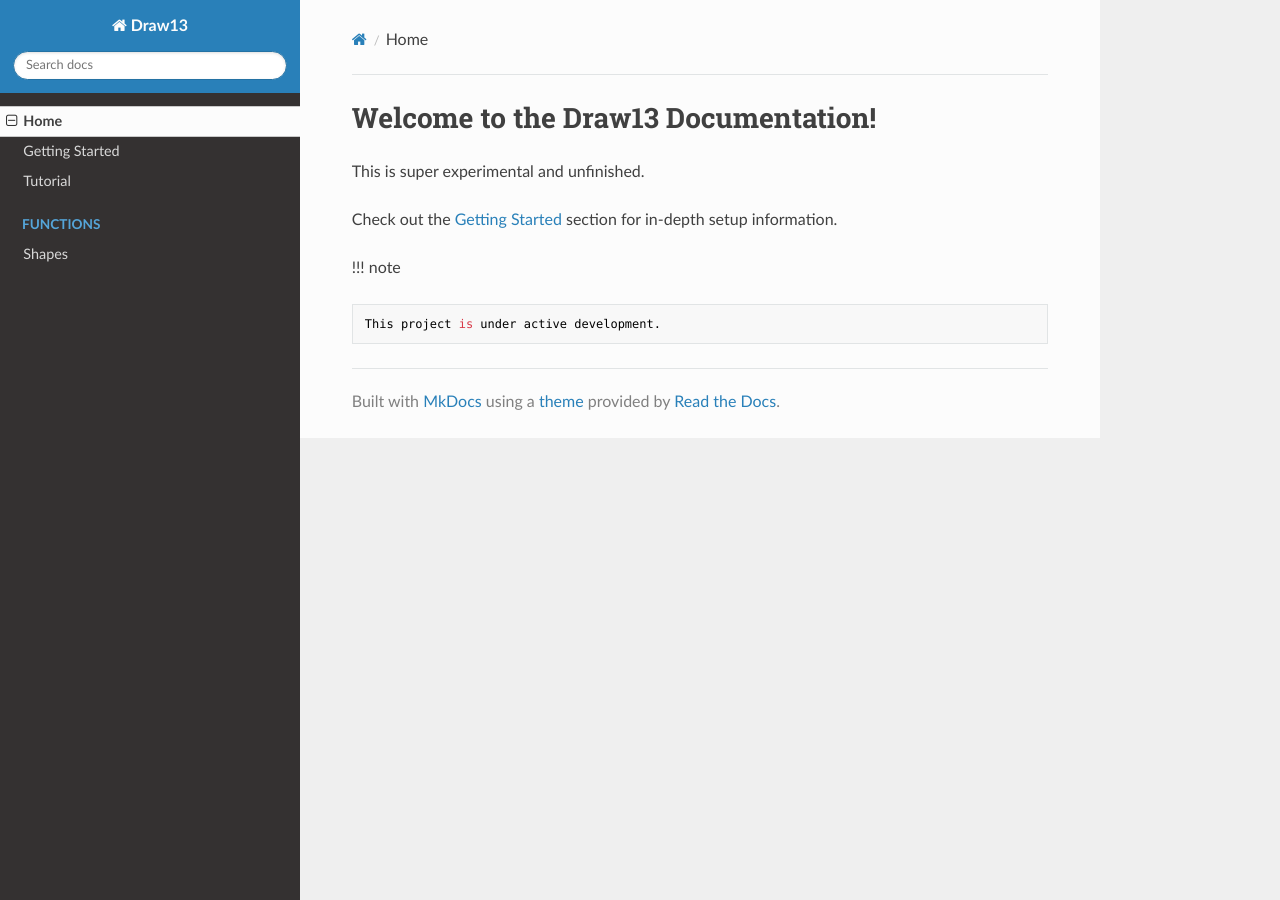
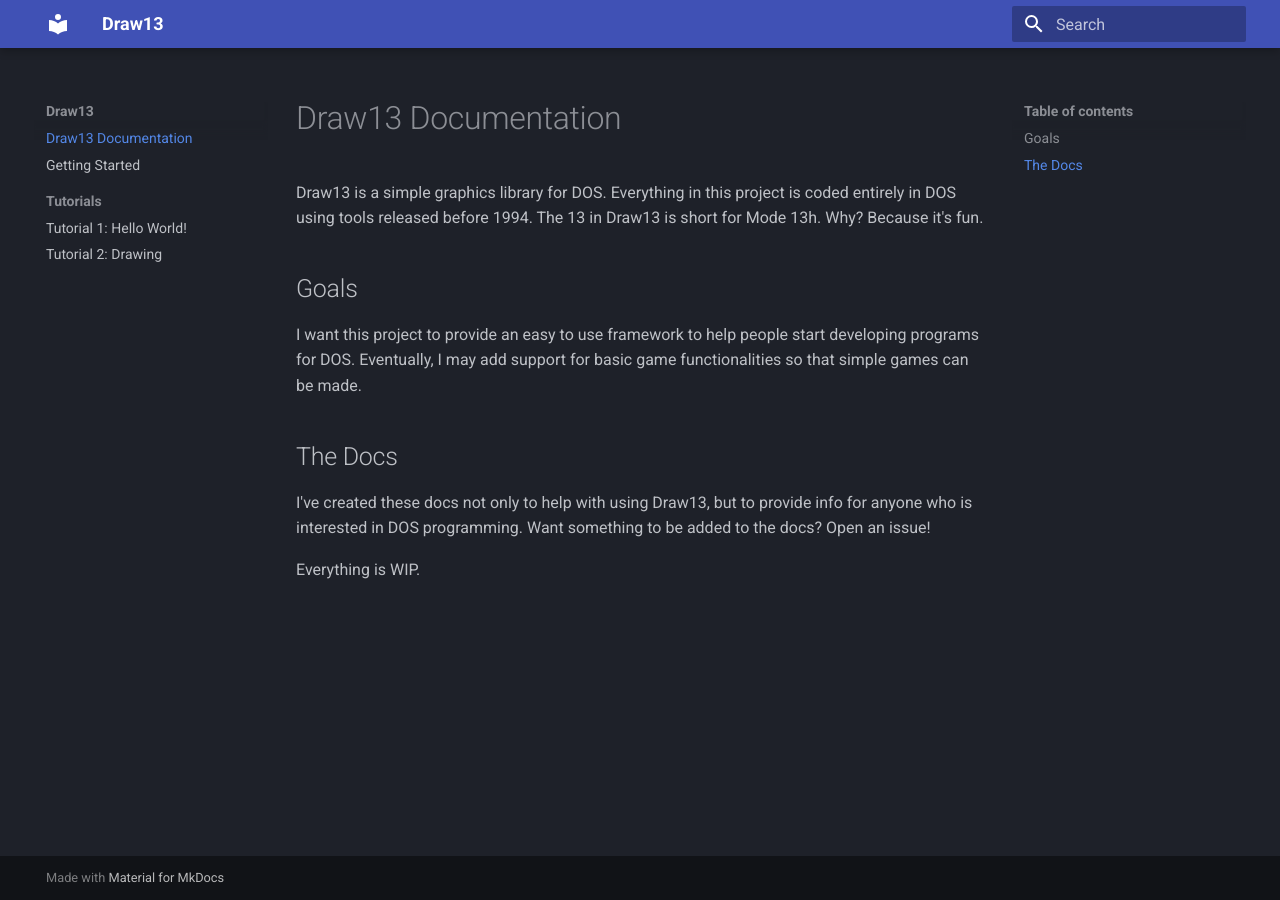
Before and after one commit to goldfishdev/Draw13, an MkDocs documentation site: the page built from docs/index.md, in a window 1280 px wide. Built offline with MkDocs 1.6.1 and Material for MkDocs 9.7.7, drawn with Linux system fonts in a browser that asks for light colours; nearby versions of some CDN libraries.

````diff
--- a/docs/index.md
+++ b/docs/index.md
@@ -1,9 +1,17 @@
-# Welcome to the Draw13 Documentation!
+# Draw13 Documentation
 
-This is super experimental and unfinished.
+Draw13 is a simple graphics library for DOS. Everything in this project is coded entirely in DOS using tools released before 1994.
+The 13 in Draw13 is short for Mode 13h.
+Why? Because it's fun.
 
-Check out the [Getting Started](getting_started) section for in-depth setup information.
+## Goals
 
-!!! note
+I want this project to provide an easy to use framework to help people start developing programs for DOS.
+Eventually, I may add support for basic game functionalities so that simple games can be made.
 
-    This project is under active development.
+## The Docs
+
+I've created these docs not only to help with using Draw13, but to provide info for anyone who is interested in DOS programming.
+Want something to be added to the docs? Open an issue!
+
+Everything is WIP.
--- /dev/null
+++ b/docs/tutorials/tutorial1.md
@@ -0,0 +1,47 @@
+# Tutorial 1: Hello World!
+
+Once you have the IDE and library set up, create a new file named `HELLO.C`.
+All programming using Draw13 is done using C89, [which has a few major differences from modern C](https://cw.fel.cvut.cz/old/_media/courses/be5b99cpl/lectures/be5b99cpl-lec10-handout-3x3.pdf).
+
+Here is a simple Hello World file. Don't worry, I'll explain everything afterwards:
+```c
+#include "d13lib.h"
+
+int main() {
+	set_vga_mode();
+	printf("Hello World!");
+	getch();
+	set_text_mode();
+	return 0;
+}
+```
+
+`#include "d13lib.h"`
+
+:	includes the library. This is assuming that the `D13LIB.LIB` file is in the same folder as your `HELLO.C`.
+
+`set_vga_mode()`[^1]
+
+:	sets the display into [Mode 13h](https://en.wikipedia.org/wiki/Mode_13h).
+
+`getch()`[^2]
+
+:	waits for any key input.
+
+`set_text_mode()`[^3]
+
+:	sets the display back to text mode (the default in DOS).
+
+!!! note
+
+	See [functions reference](https://google.com) for more in-depth information.
+
+Compile and run in the IDE by using (`Alt+R->Enter`). Compile in the command line using `tcc -IC:\TC\INCLUDE -LC:\TC\LIB -ml HELLO.C D13LIB.lib`. You should see the text "Hello World!" in the top-left of the screen. Press any key to exit.
+
+By default, `printf()` puts text on the screen as if it were in the command line. I use this primarily for debugging, but it could also be used to show [ASCII art](https://en.wikipedia.org/wiki/ASCII_art).
+
+Congratulations! You've made a program! Check out [Tutorial 2 - Drawing](tutorial2.md) for drawing pixels and shapes.
+
+[^1]: [`set_vga_mode()` docs](https://google.com)
+[^2]: [`getch()` docs](https://google.com)
+[^3]: [`set_text_mode()` docs](https://google.com)
--- /dev/null
+++ b/docs/tutorials/tutorial2.md
@@ -0,0 +1,3 @@
+# Tutorial 2: Drawing
+
+Soon...
--- a/mkdocs.yml
+++ b/mkdocs.yml
@@ -1,8 +1,19 @@
 site_name: Draw13
-nav:
-  - Home: index.md
-  - Getting Started: getting_started.md
-  - Tutorial: tutorial.md
-  - Functions:
-      - Shapes: shapes.md
-theme: readthedocs
+
+theme:
+  name: material
+  features:
+    - navigation.sections
+    - content.footnote.tooltips
+  palette:
+    - scheme: slate
+      primary: indigo
+      accent: indigo
+markdown_extensions:
+  - pymdownx.highlight:
+      anchor_linenums: true
+  - pymdownx.superfences
+  - footnotes
+  - admonition
+  - pymdownx.details
+  - def_list
````
Also changed, not shown: docs/getting_started.md (added, +56 -0 lines), .readthedocs.yaml (line endings or trailing spaces), 1 other file.
